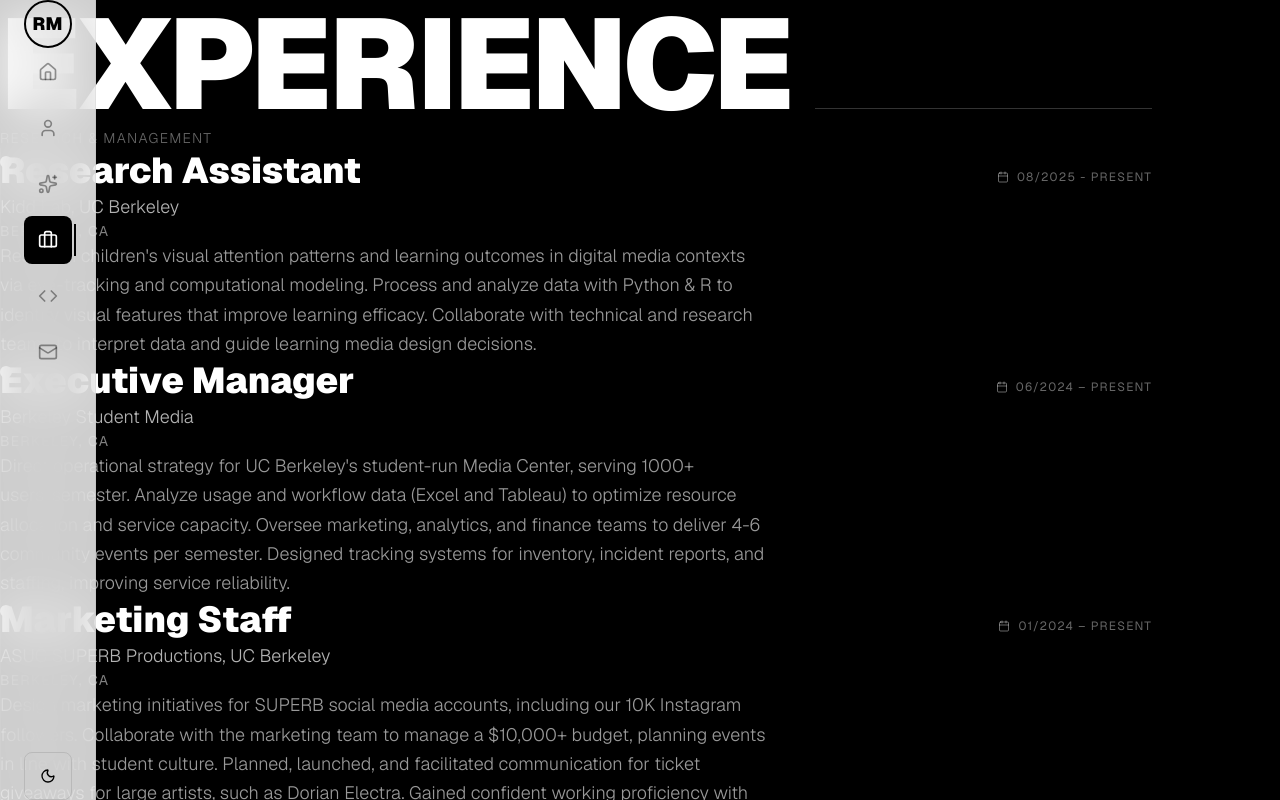
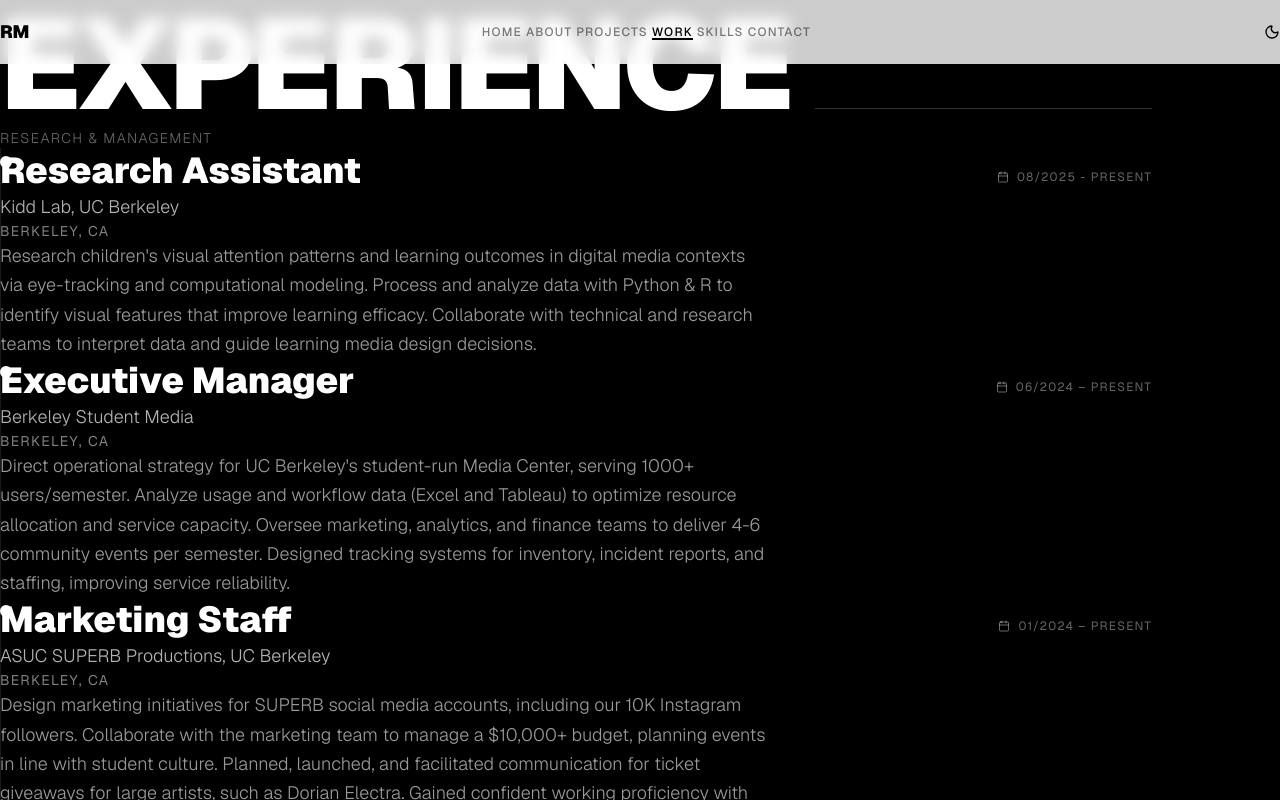
Before and after one commit to rushaad-cell/personal-website, a Next.js app: page /work in a window 1280 px wide. Shown: the top 800 px of the page. Built offline with nearby package versions, Linux system fonts and the light colour scheme.

Commit message:
Convert sidebar to top navigation bar and fix spacing throughout all components

```diff
--- a/app/layout.tsx
+++ b/app/layout.tsx
@@ -39,7 +39,7 @@
       >
         <ThemeProvider>
           <Navigation />
-          <div className="md:ml-24">
+          <div className="pt-16">
             {children}
           </div>
           <EasterEggSection />
--- a/components/ContactSection.tsx
+++ b/components/ContactSection.tsx
@@ -70,12 +70,12 @@
         }} />
       </div>
 
-      <div className="max-w-5xl mx-auto px-8 relative z-10">
+      <div className="max-w-5xl mx-auto px-6 lg:px-8 relative z-10">
         {/* Minimal Header */}
         <motion.div
           initial={{ opacity: 0, y: -50 }}
           animate={{ opacity: 1, y: 0 }}
-          className="mb-24 text-center"
+          className="mb-20 text-center"
         >
           <div className="flex items-baseline justify-center gap-6 mb-4">
             <div className="flex-1 h-px bg-black/10 dark:bg-white/10"></div>
--- a/components/DownloadsSection.tsx
+++ b/components/DownloadsSection.tsx
@@ -30,7 +30,7 @@
         }} />
       </div>
 
-      <div className="max-w-4xl mx-auto px-8 relative z-10">
+      <div className="max-w-4xl mx-auto px-6 lg:px-8 relative z-10">
         <motion.div
           initial={{ opacity: 0, y: 20 }}
           animate={{ opacity: 1, y: 0 }}
--- a/components/EducationSection.tsx
+++ b/components/EducationSection.tsx
@@ -13,12 +13,12 @@
         }} />
       </div>
 
-      <div className="max-w-5xl mx-auto px-8 relative z-10">
+      <div className="max-w-5xl mx-auto px-6 lg:px-8 relative z-10">
         {/* Minimal Header */}
         <motion.div
           initial={{ opacity: 0, y: -50 }}
           animate={{ opacity: 1, y: 0 }}
-          className="mb-24 text-center"
+          className="mb-20 text-center"
         >
           <div className="flex items-baseline justify-center gap-6 mb-4">
             <div className="flex-1 h-px bg-white/10 dark:bg-black/10"></div>
--- a/components/Hero.tsx
+++ b/components/Hero.tsx
@@ -57,7 +57,7 @@
         }}
       />
 
-      <div className="max-w-6xl mx-auto px-8 relative z-10">
+      <div className="max-w-6xl mx-auto px-6 lg:px-8 relative z-10">
         <motion.div
           initial={{ opacity: 0, y: 20 }}
           animate={{ opacity: 1, y: 0 }}
--- a/components/Navigation.tsx
+++ b/components/Navigation.tsx
@@ -11,6 +11,7 @@
 export function Navigation() {
   const [isOpen, setIsOpen] = useState(false);
   const [mounted, setMounted] = useState(false);
+  const [scrolled, setScrolled] = useState(false);
   const pathname = usePathname();
 
   let theme: "dark" | "light" = "light";
@@ -26,6 +27,14 @@
 
   useEffect(() => {
     setMounted(true);
+  }, []);
+
+  useEffect(() => {
+    const handleScroll = () => {
+      setScrolled(window.scrollY > 20);
+    };
+    window.addEventListener("scroll", handleScroll);
+    return () => window.removeEventListener("scroll", handleScroll);
   }, []);
 
   const navItems = [
@@ -44,71 +53,66 @@
 
   return (
     <>
-      {/* Minimal Side Navigation */}
+      {/* Top Navigation Bar */}
       <motion.nav
-        initial={{ x: -100 }}
-        animate={{ x: 0 }}
+        initial={{ y: -100 }}
+        animate={{ y: 0 }}
         transition={{ type: "spring", stiffness: 100 }}
-        className="fixed left-0 top-0 bottom-0 z-50 w-20 md:w-24 flex flex-col items-center py-12 border-r border-black/5 dark:border-white/5 bg-white/80 dark:bg-black/80 backdrop-blur-xl"
+        className={cn(
+          "fixed top-0 left-0 right-0 z-50 transition-all duration-300",
+          scrolled
+            ? "bg-white/95 dark:bg-black/95 backdrop-blur-md border-b border-black/10 dark:border-white/10"
+            : "bg-white/80 dark:bg-black/80 backdrop-blur-sm"
+        )}
       >
-        <motion.div
-          whileHover={{ scale: 1.1 }}
-          transition={{ duration: 0.2 }}
-          className="mb-12"
-        >
+        <div className="max-w-7xl mx-auto px-6 lg:px-8">
+          <div className="flex items-center justify-between h-16">
+            {/* Logo */}
             <Link
               href="/"
-            className="text-lg font-black text-black dark:text-white block w-12 h-12 rounded-full border-2 border-black dark:border-white flex items-center justify-center hover:bg-black dark:hover:bg-white hover:text-white dark:hover:text-black transition-all"
+              className="text-lg font-black text-black dark:text-white uppercase tracking-tight"
             >
               RM
             </Link>
-        </motion.div>
 
-        <div className="flex-1 flex flex-col gap-2">
+            {/* Desktop Navigation */}
+            <div className="hidden md:flex items-center gap-1">
               {navItems.map((item, index) => {
                 const Icon = item.icon;
                 const active = isActive(item.href);
                 return (
-              <motion.div
+                  <Link
                     key={item.href}
-                initial={{ opacity: 0, x: -20 }}
-                animate={{ opacity: 1, x: 0 }}
-                transition={{ delay: index * 0.05 }}
-                whileHover={{ x: 4 }}
-                className="relative"
-              >
-                <Link
                     href={item.href}
                     className={cn(
-                    "block w-12 h-12 rounded-lg flex items-center justify-center transition-all relative group",
+                      "px-4 py-2 text-xs font-medium uppercase tracking-widest transition-colors relative",
                       active
-                      ? "bg-black dark:bg-white text-white dark:text-black"
-                      : "bg-transparent text-black/40 dark:text-white/40 hover:text-black dark:hover:text-white hover:bg-black/5 dark:hover:bg-white/5"
+                        ? "text-black dark:text-white"
+                        : "text-black/50 dark:text-white/50 hover:text-black dark:hover:text-white"
                     )}
                   >
-                  <Icon className="w-5 h-5" />
                     {active && (
                       <motion.div
                         layoutId="activeNav"
-                      className="absolute -right-1 top-1/2 -translate-y-1/2 w-0.5 h-8 bg-black dark:bg-white"
+                        className="absolute bottom-0 left-0 right-0 h-0.5 bg-black dark:bg-white"
                         transition={{ type: "spring", stiffness: 300, damping: 30 }}
                       />
                     )}
-                  <span className="absolute left-full ml-4 px-3 py-1.5 bg-black dark:bg-white text-white dark:text-black text-xs font-medium uppercase tracking-widest opacity-0 group-hover:opacity-100 transition-opacity whitespace-nowrap pointer-events-none">
-                    {item.label}
-                  </span>
+                    <span className="relative z-10">{item.label}</span>
                   </Link>
-              </motion.div>
                 );
               })}
             </div>
 
+            {/* Controls */}
+            <div className="flex items-center gap-4">
+              {/* Theme Toggle */}
               {mounted && (
                 <motion.button
                   whileHover={{ scale: 1.1 }}
                   whileTap={{ scale: 0.9 }}
                   onClick={toggleTheme}
-            className="w-12 h-12 rounded-lg border border-black/10 dark:border-white/10 flex items-center justify-center text-black dark:text-white hover:bg-black dark:hover:bg-white hover:text-white dark:hover:text-black transition-all"
+                  className="p-2 text-black dark:text-white hover:bg-black/5 dark:hover:bg-white/5 rounded-lg transition-colors"
                   aria-label="Toggle theme"
                 >
                   {theme === "dark" ? (
@@ -118,58 +122,53 @@
                   )}
                 </motion.button>
               )}
-      </motion.nav>
 
               {/* Mobile Menu Button */}
-      <motion.button
-        initial={{ opacity: 0 }}
-        animate={{ opacity: 1 }}
-        className="fixed bottom-6 right-6 z-50 md:hidden w-14 h-14 rounded-full bg-black dark:bg-white text-white dark:text-black flex items-center justify-center shadow-lg border-2 border-black dark:border-white"
+              <button
                 onClick={() => setIsOpen(!isOpen)}
-        whileTap={{ scale: 0.9 }}
+                className="md:hidden p-2 text-black dark:text-white"
+                aria-label="Toggle menu"
               >
-        {isOpen ? <X className="w-6 h-6" /> : <Menu className="w-6 h-6" />}
-      </motion.button>
+                {isOpen ? <X className="w-5 h-5" /> : <Menu className="w-5 h-5" />}
+              </button>
+            </div>
+          </div>
+        </div>
 
-      {/* Mobile Menu */}
+        {/* Mobile Navigation */}
         <AnimatePresence>
           {isOpen && (
             <motion.div
-            initial={{ opacity: 0, y: 20 }}
-            animate={{ opacity: 1, y: 0 }}
-            exit={{ opacity: 0, y: 20 }}
-            className="fixed inset-0 z-40 md:hidden bg-white dark:bg-black p-8"
+              initial={{ opacity: 0, height: 0 }}
+              animate={{ opacity: 1, height: "auto" }}
+              exit={{ opacity: 0, height: 0 }}
+              className="md:hidden border-t border-black/10 dark:border-white/10 overflow-hidden"
             >
-            <div className="flex flex-col gap-2 mt-20">
-              {navItems.map((item, index) => {
+              <div className="px-6 py-4 space-y-2">
+                {navItems.map((item) => {
                   const Icon = item.icon;
                   return (
-                  <motion.div
+                    <Link
                       key={item.href}
-                    initial={{ opacity: 0, x: -20 }}
-                    animate={{ opacity: 1, x: 0 }}
-                    transition={{ delay: index * 0.05 }}
-                  >
-                    <Link
                       href={item.href}
                       onClick={() => setIsOpen(false)}
                       className={cn(
-                        "flex items-center gap-4 p-4 rounded-lg transition-colors uppercase tracking-widest text-sm",
+                        "flex items-center gap-3 px-4 py-3 rounded-lg text-sm font-medium uppercase tracking-widest transition-colors",
                         isActive(item.href)
                           ? "bg-black dark:bg-white text-white dark:text-black"
-                          : "bg-black/5 dark:bg-white/5 text-black dark:text-white"
+                          : "text-black dark:text-white hover:bg-black/5 dark:hover:bg-white/5"
                       )}
                     >
-                      <Icon className="w-5 h-5" />
+                      <Icon className="w-4 h-4" />
                       <span>{item.label}</span>
                     </Link>
-                  </motion.div>
                   );
                 })}
               </div>
             </motion.div>
           )}
         </AnimatePresence>
+      </motion.nav>
     </>
   );
 }
--- a/components/SkillsSection.tsx
+++ b/components/SkillsSection.tsx
@@ -46,12 +46,12 @@
         }} />
       </div>
 
-      <div className="max-w-6xl mx-auto px-8 relative z-10">
+      <div className="max-w-6xl mx-auto px-6 lg:px-8 relative z-10">
         {/* Minimal Header */}
         <motion.div
           initial={{ opacity: 0, y: -50 }}
           animate={{ opacity: 1, y: 0 }}
-          className="mb-24 text-center"
+          className="mb-20 text-center"
         >
           <div className="flex items-baseline justify-center gap-6 mb-4">
             <div className="flex-1 h-px bg-black/10 dark:bg-white/10"></div>
@@ -66,7 +66,7 @@
         </motion.div>
 
         {/* Skills Grid */}
-        <div className="grid md:grid-cols-2 gap-16">
+        <div className="grid md:grid-cols-2 gap-12">
           {Object.entries(skills).map(([category, items], catIndex) => (
             <motion.div
               key={category}
```
Also changed, not shown: components/AboutSection.tsx (+5 -5 lines), components/CreativeSection.tsx (+4 -4 lines), components/ExperienceSection.tsx (+6 -6 lines), components/EyeTrackingSection.tsx (+4 -4 lines), components/ProjectsSection.tsx (+4 -4 lines). Lines whose indentation alone changed are shown as unchanged.
